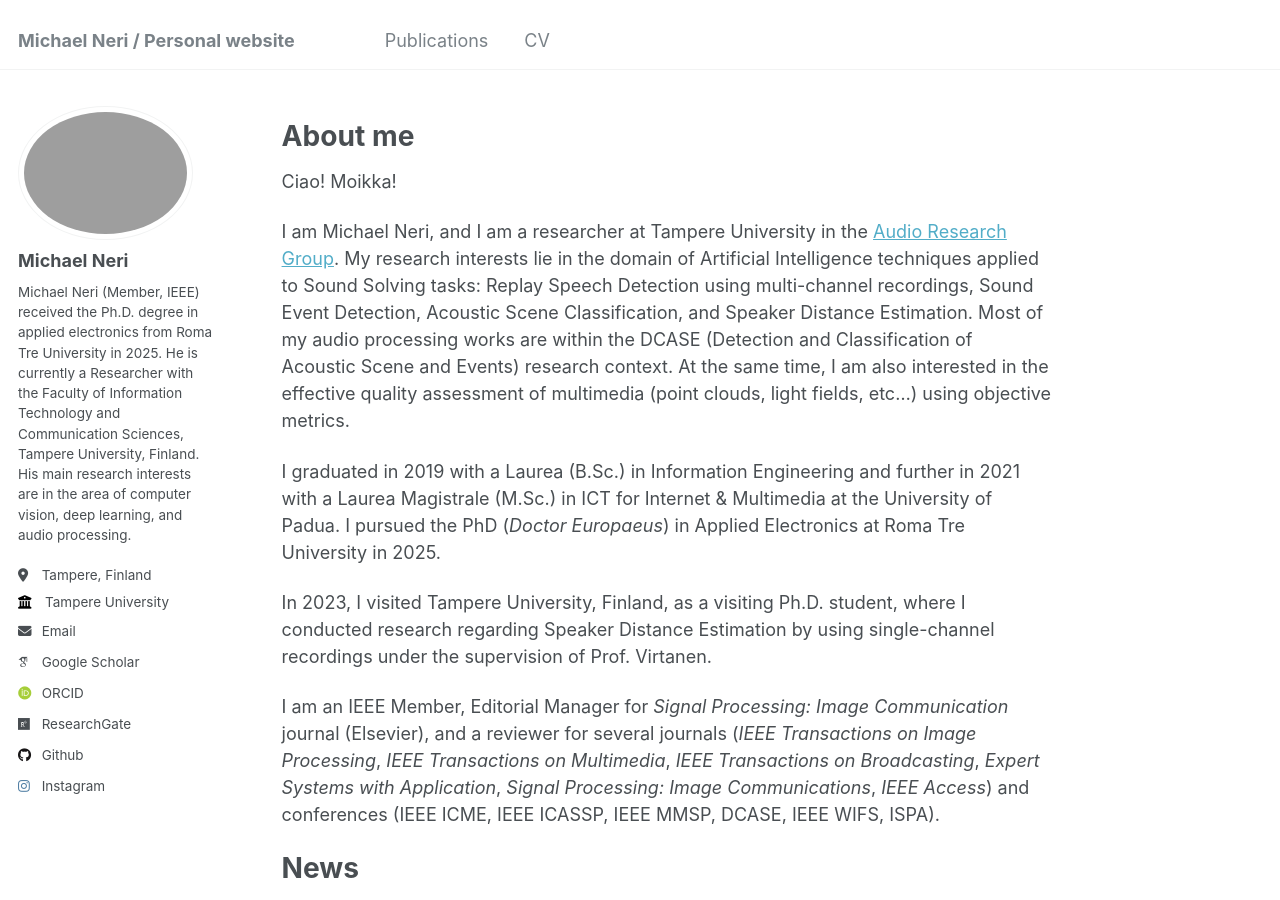
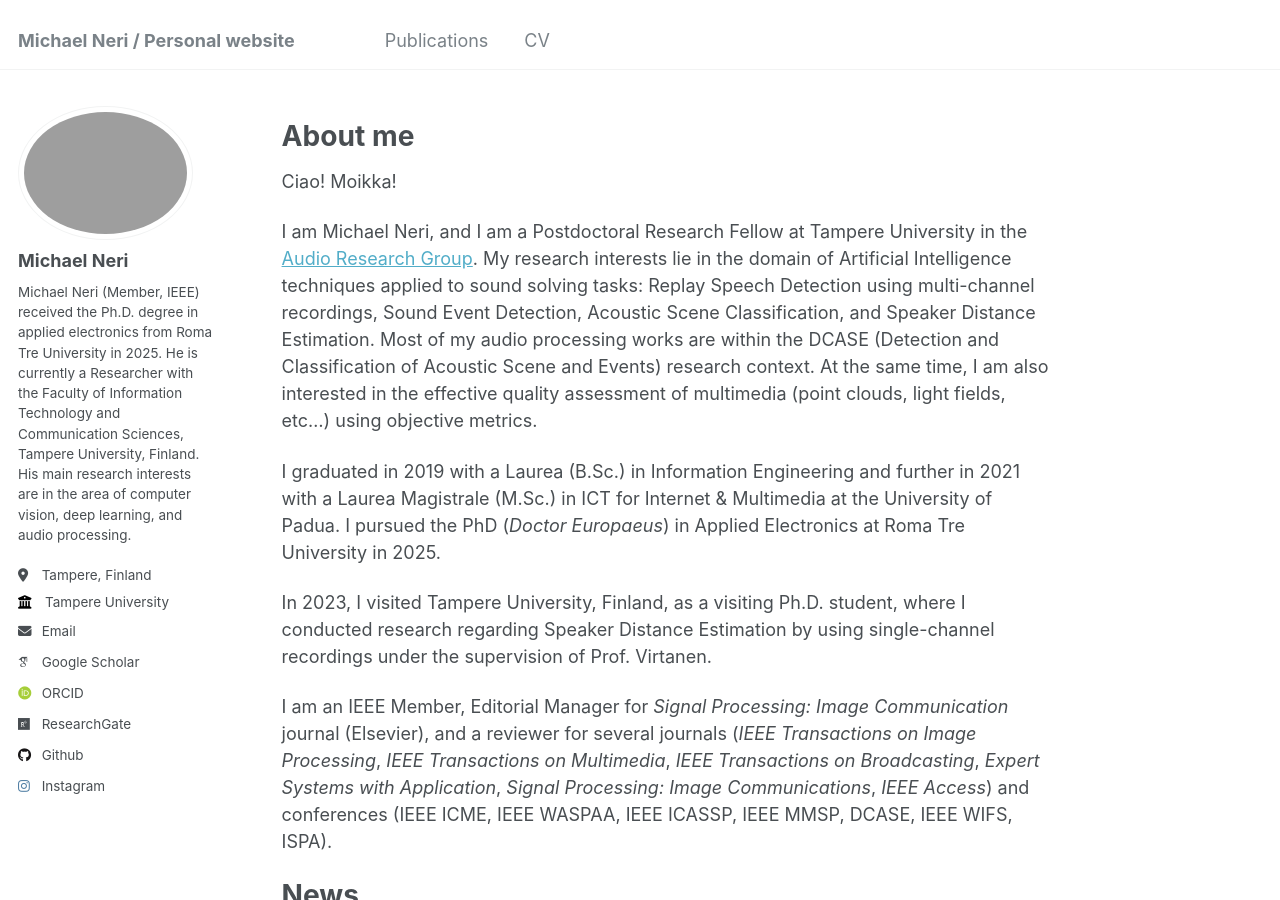
Before and after one commit to michaelneri/michaelneri.github.io, a Jekyll site: the page built from _pages/about.md, in a window 1280 px wide and 900 px high. Built offline with Jekyll 4.4.1, drawn with Linux system fonts in a browser that asks for light colours; some web fonts are replaced.

Commit message:
[ADD]Updated bio

```diff
--- a/_pages/about.md
+++ b/_pages/about.md
@@ -11,13 +11,13 @@ About me
 ======
 Ciao! Moikka!
 
-I am Michael Neri, and I am a researcher at Tampere University in the [Audio Research Group](https://webpages.tuni.fi/arg/). My research interests lie in the domain of Artificial Intelligence techniques applied to Sound Solving tasks: Replay Speech Detection using multi-channel recordings, Sound Event Detection, Acoustic Scene Classification, and Speaker Distance Estimation. Most of my audio processing works are within the DCASE (Detection and Classification of Acoustic Scene and Events) research context. At the same time, I am also interested in the effective quality assessment of multimedia (point clouds, light fields, etc…) using objective metrics.
+I am Michael Neri, and I am a Postdoctoral Research Fellow at Tampere University in the [Audio Research Group](https://webpages.tuni.fi/arg/). My research interests lie in the domain of Artificial Intelligence techniques applied to sound solving tasks: Replay Speech Detection using multi-channel recordings, Sound Event Detection, Acoustic Scene Classification, and Speaker Distance Estimation. Most of my audio processing works are within the DCASE (Detection and Classification of Acoustic Scene and Events) research context. At the same time, I am also interested in the effective quality assessment of multimedia (point clouds, light fields, etc…) using objective metrics.
 
 I graduated in 2019 with a Laurea (B.Sc.) in Information Engineering and further in 2021 with a Laurea Magistrale (M.Sc.) in ICT for Internet & Multimedia at the University of Padua. I pursued the PhD (_Doctor Europaeus_) in Applied Electronics at Roma Tre University in 2025.
 
 In 2023, I visited Tampere University, Finland, as a visiting Ph.D. student, where I conducted research regarding Speaker Distance Estimation by using single-channel recordings under the supervision of Prof. Virtanen.
 
-I am an IEEE Member, Editorial Manager for _Signal Processing: Image Communication_ journal (Elsevier), and a reviewer for several journals (_IEEE Transactions on Image Processing_, _IEEE Transactions on Multimedia_, _IEEE Transactions on Broadcasting_, _Expert Systems with Application_, _Signal Processing: Image Communications_, _IEEE Access_) and conferences (IEEE ICME, IEEE ICASSP, IEEE MMSP, DCASE, IEEE WIFS, ISPA).
+I am an IEEE Member, Editorial Manager for _Signal Processing: Image Communication_ journal (Elsevier), and a reviewer for several journals (_IEEE Transactions on Image Processing_, _IEEE Transactions on Multimedia_, _IEEE Transactions on Broadcasting_, _Expert Systems with Application_, _Signal Processing: Image Communications_, _IEEE Access_) and conferences (IEEE ICME, IEEE WASPAA, IEEE ICASSP, IEEE MMSP, DCASE, IEEE WIFS, ISPA).
 
 
 News
```
Also changed, not shown: _pages/cv.md (+1 -1 lines).
